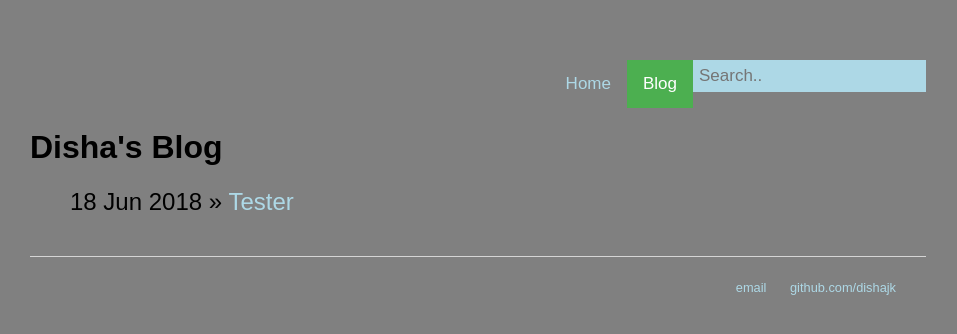
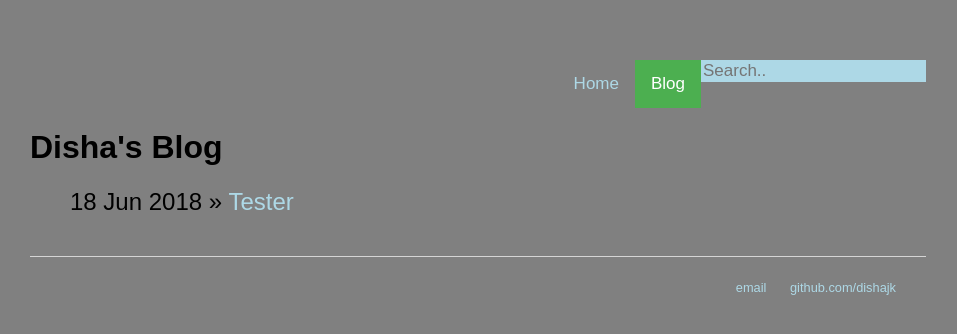
Before and after one commit to dishajk/dishajk.github.io, a Jekyll site: the page built from blog/index.html, in a window 1280 px wide. Shown: the top 334 px of the page, without its empty margins (162-1119 px from the left). Built offline with Jekyll 4.4.1, drawn with Linux system fonts in a browser that asks for light colours.

Commit message:
search bar alignment

```diff
--- a/css/main.css
+++ b/css/main.css
@@ -43,7 +43,7 @@ header {
 
 .topnav input[type=text] {
   float: right;
-  padding: 6px;
+  /*padding: 6px;*/
   /*margin-top: 8px;*/
   /*margin-right: 16px;*/
   border: none;
--- a/index.html
+++ b/index.html
@@ -4,7 +4,7 @@ title: Disha Kuzhively
 ---
   <header><h2>Disha Kuzhively</h2></header>
   <div class="topnav">
-    <input type="text" placeholder="Search..">
+    <a><input type="text" placeholder="Search.."></a>
     <a href="/cv">CV</a>
     <a href="/blog">Blog</a>
     <a class="active" href="#home">Home</a>
```
